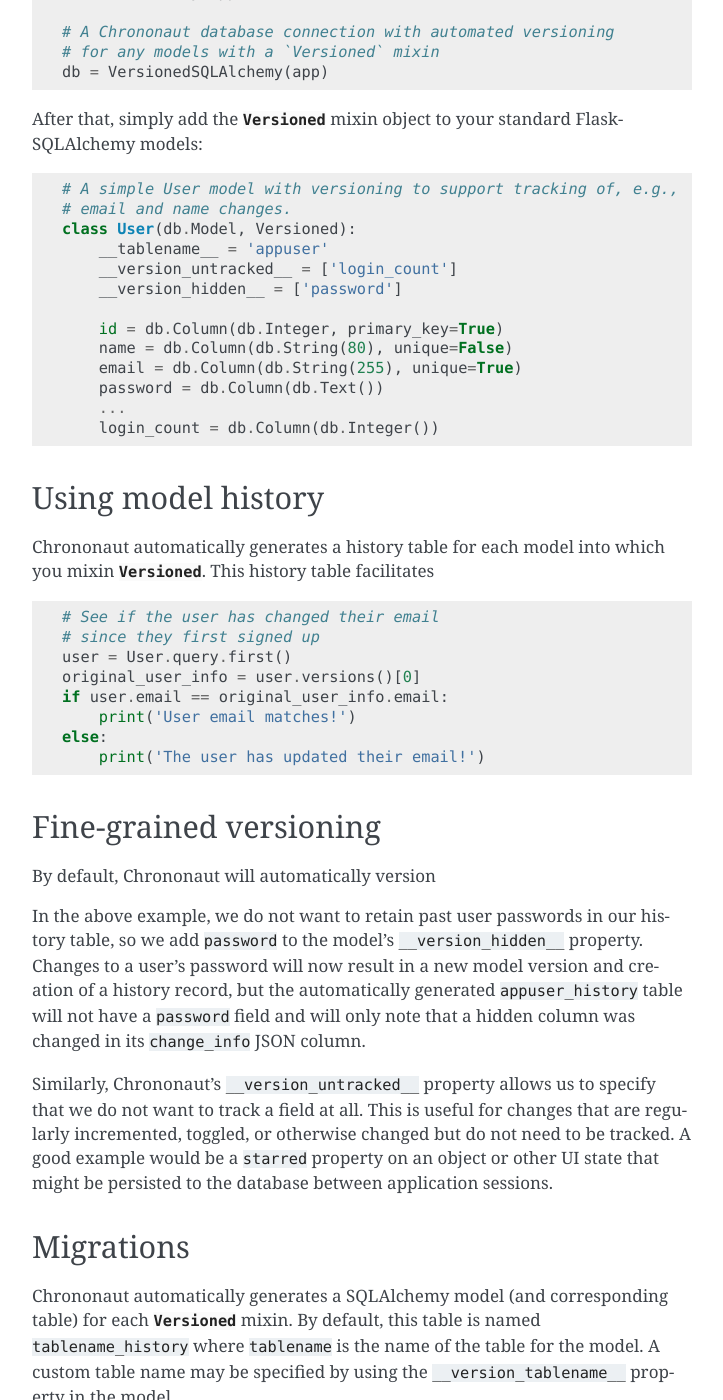
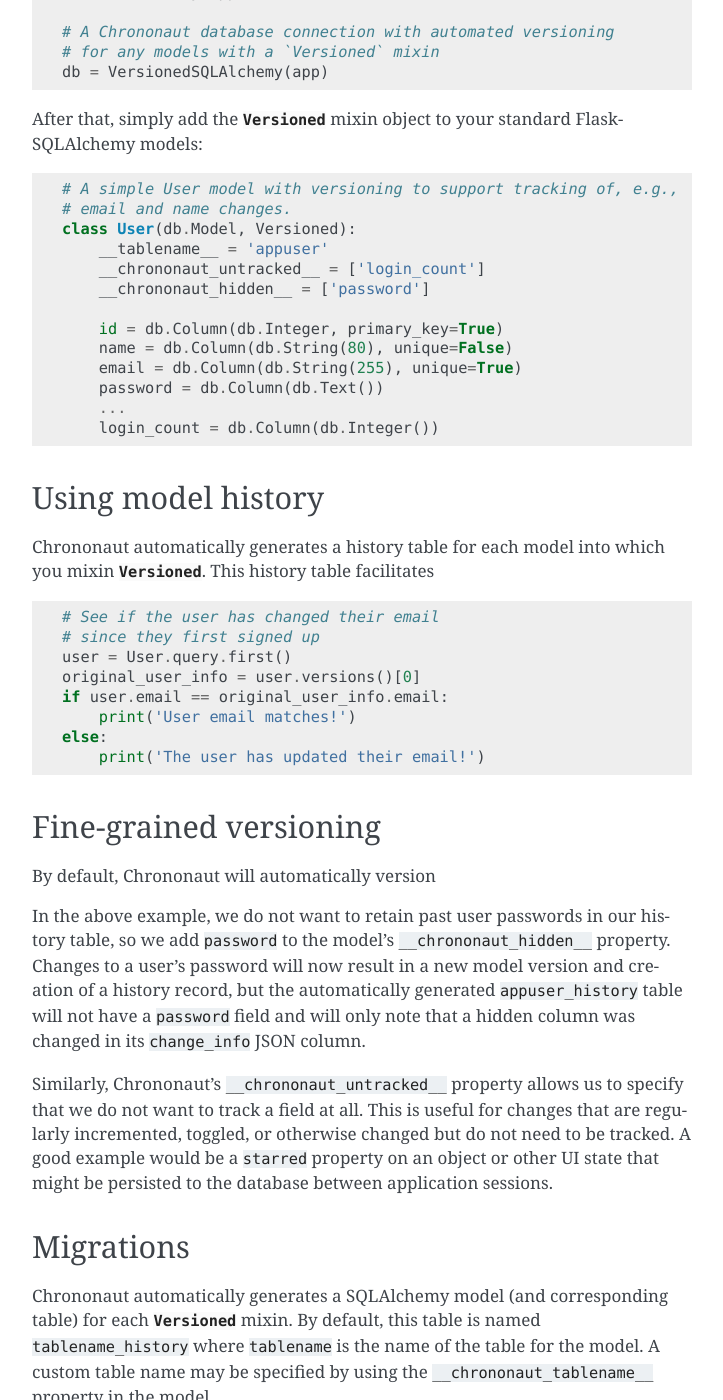
Before and after one commit to onecodex/chrononaut, a Sphinx documentation site: the page built from docs/index.rst, in a window 1280 px wide and 1400 px high, scrolled down 477 px. Shown: the whole window, without its empty margins (388-1111 px from the left). Built offline with Sphinx 7.4.7, drawn with Linux system fonts in a browser that asks for light colours; pages that are not in the unit, such as notebooks, are missing from menus.

Commit message:
Use __chrononaut_varname__ variable names

```diff
--- a/chrononaut/__init__.py
+++ b/chrononaut/__init__.py
@@ -47,8 +47,8 @@
     model.
 
     If you want to mark a column as "untracked" (i.e., do not create a history record),
-    add a `__version_untracked__` field to your model with a list of column names. If you
-    want to hide specific column values, but track the changes, use `__version_hidden__`.
+    add a `__chrononaut_untracked__` field to your model with a list of column names. If you
+    want to hide specific column values, but track the changes, use `__chrononaut_hidden__`.
     The latter will capture which columns were modified in a `hidden_cols_changed` field
     within the `change_info` JSON column on the generated history table.
     """
--- a/docs/index.rst
+++ b/docs/index.rst
@@ -32,8 +32,8 @@
     # email and name changes.
     class User(db.Model, Versioned):
         __tablename__ = 'appuser'
-        __version_untracked__ = ['login_count']
-        __version_hidden__ = ['password']
+        __chrononaut_untracked__ = ['login_count']
+        __chrononaut_hidden__ = ['password']
 
         id = db.Column(db.Integer, primary_key=True)
         name = db.Column(db.String(80), unique=False)
@@ -64,14 +64,14 @@
 -----------------------
 By default, Chrononaut will automatically version
 
-In the above example, we do not want to retain past user passwords in our history table, so we add ``password`` to the model's ``__version_hidden__`` property. Changes to a user's password will now result in a new model version and creation of a history record, but the automatically generated ``appuser_history`` table will not have a ``password`` field and will only note that a hidden column was changed in its ``change_info`` JSON column.
+In the above example, we do not want to retain past user passwords in our history table, so we add ``password`` to the model's ``__chrononaut_hidden__`` property. Changes to a user's password will now result in a new model version and creation of a history record, but the automatically generated ``appuser_history`` table will not have a ``password`` field and will only note that a hidden column was changed in its ``change_info`` JSON column.
 
-Similarly, Chrononaut's ``__version_untracked__`` property allows us to specify that we do not want to track a field at all. This is useful for changes that are regularly incremented, toggled, or otherwise changed but do not need to be tracked. A good example would be a ``starred`` property on an object or other UI state that might be persisted to the database between application sessions.
+Similarly, Chrononaut's ``__chrononaut_untracked__`` property allows us to specify that we do not want to track a field at all. This is useful for changes that are regularly incremented, toggled, or otherwise changed but do not need to be tracked. A good example would be a ``starred`` property on an object or other UI state that might be persisted to the database between application sessions.
 
 
 Migrations
 ----------
-Chrononaut automatically generates a SQLAlchemy model (and corresponding table) for each :class:`Versioned` mixin. By default, this table is named ``tablename_history`` where ``tablename`` is the name of the table for the model. A custom table name may be specified by using the ``__version_tablename__`` property in the model.
+Chrononaut automatically generates a SQLAlchemy model (and corresponding table) for each :class:`Versioned` mixin. By default, this table is named ``tablename_history`` where ``tablename`` is the name of the table for the model. A custom table name may be specified by using the ``__chrononaut_tablename__`` property in the model.
 
 In order to use Chrononaut, it's important to keep your ``*_history`` tables in sync with your main tables. We recommend using `Alembic`_ for migrations which should automatically generate the ``*_history`` tables when you first add the :class:`Versioned` mixins and subsequent updates to your models.
 
```
Also changed, not shown: 4 other files.
